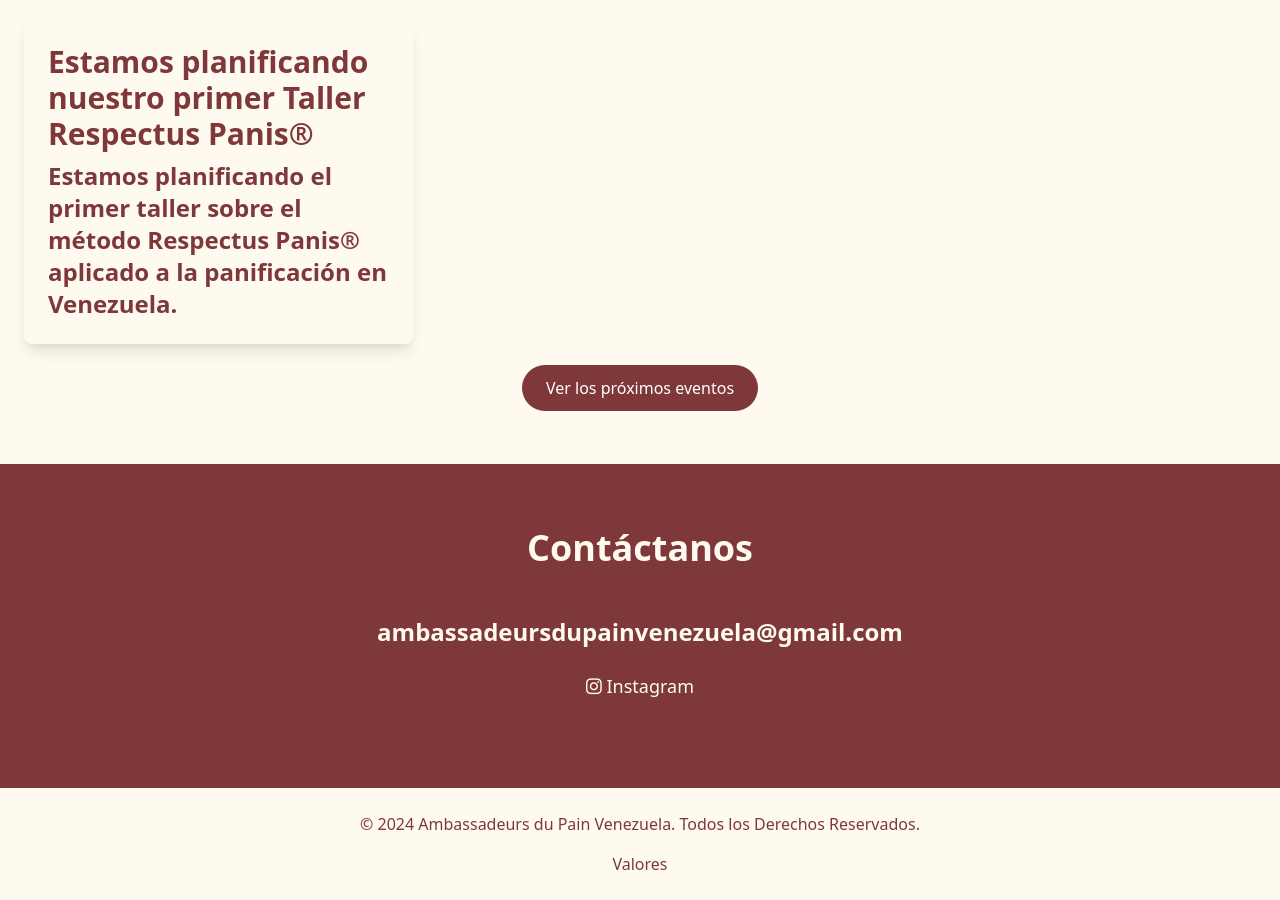
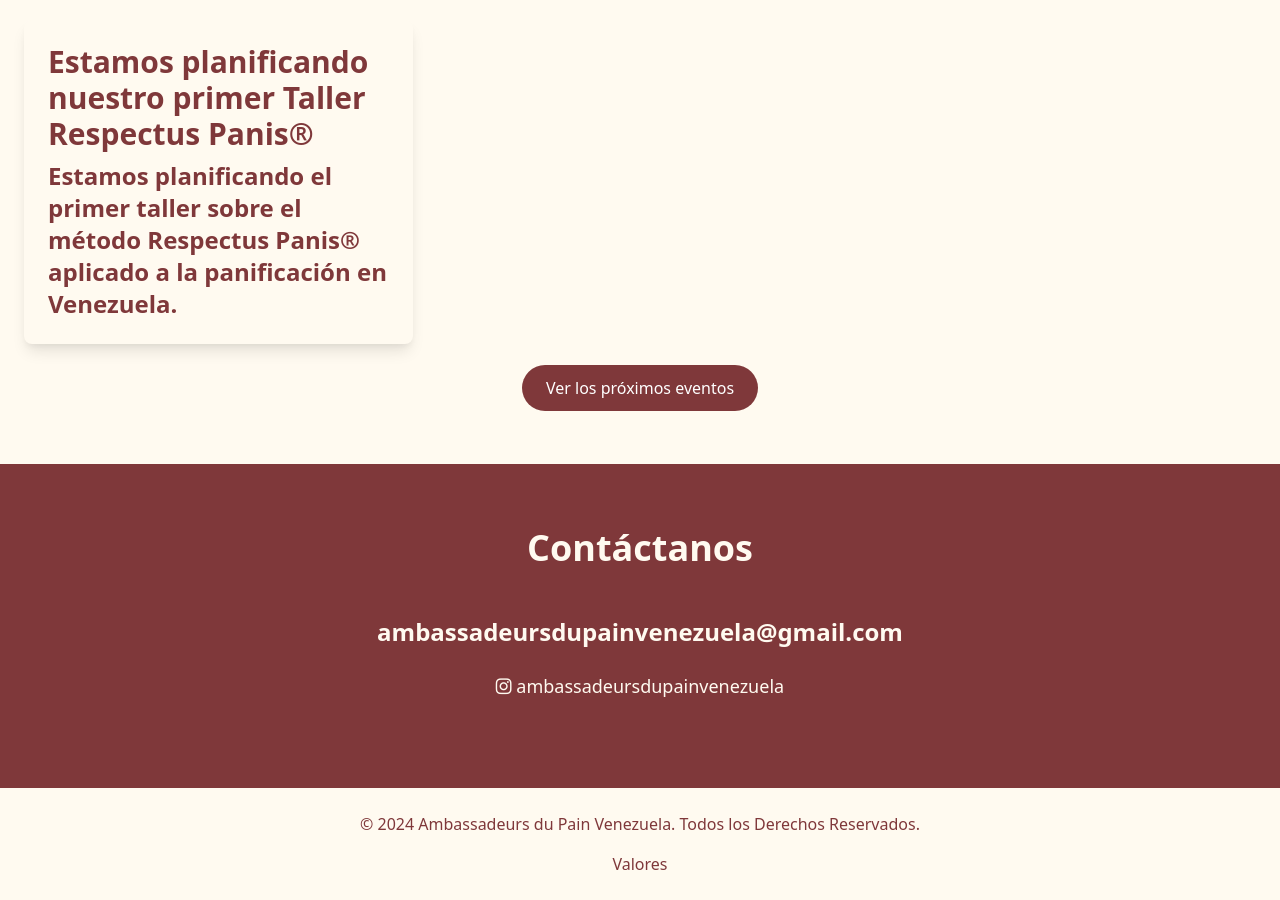
Before and after one commit to ambassadeursdupainvenezuela/ambassadeursdupainvenezuela.github.io, a Jekyll site: the page built from index.html, in a window 1280 px wide and 900 px high, scrolled down 6835 px. Built offline with Jekyll 4.4.1, drawn with Linux system fonts in a browser that asks for light colours; nearby versions of some CDN libraries.

Commit message:
Instagram

```diff
--- a/_includes/contacto.html
+++ b/_includes/contacto.html
@@ -6,7 +6,7 @@
         <p class="mb-6"><a href="mailto:ambassadeursdupainvenezuela@gmail.com">ambassadeursdupainvenezuela@gmail.com</a></p>
         <!-- p class="mb-6">Teléfono: +58 xxxxx</p -->
         <div class="flex justify-center space-x-4 mb-6">
-          <a href="https://instagram.com/ambassadeursdupainvenezuela" class="text-accent text-lg"><i class="fab fa-instagram"></i> Instagram</a>
+          <a href="https://instagram.com/ambassadeursdupainvenezuela" class="text-accent text-lg"><i class="fab fa-instagram"></i> ambassadeursdupainvenezuela</a>
         </div>
       </div>
     </div>
```
